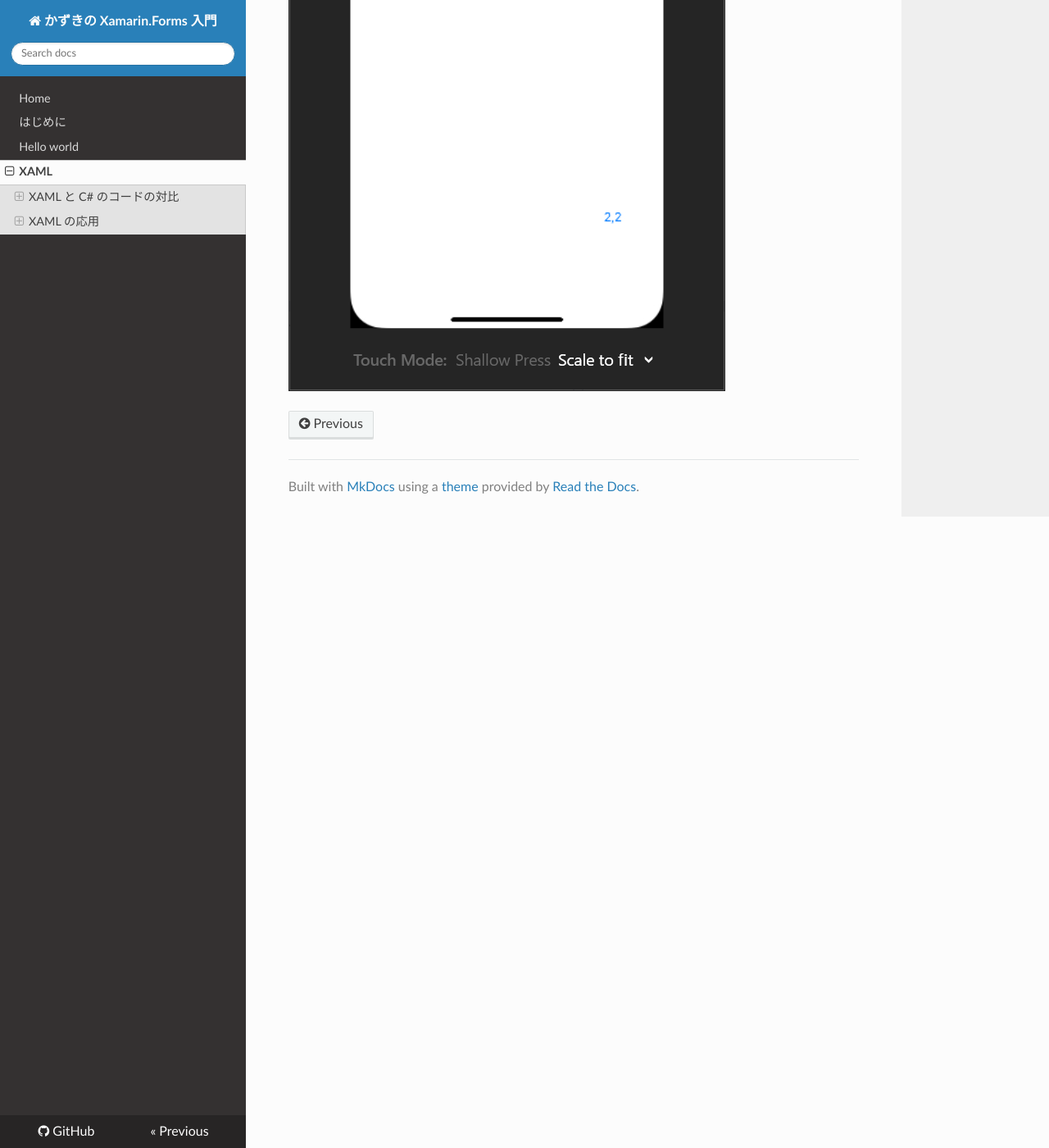
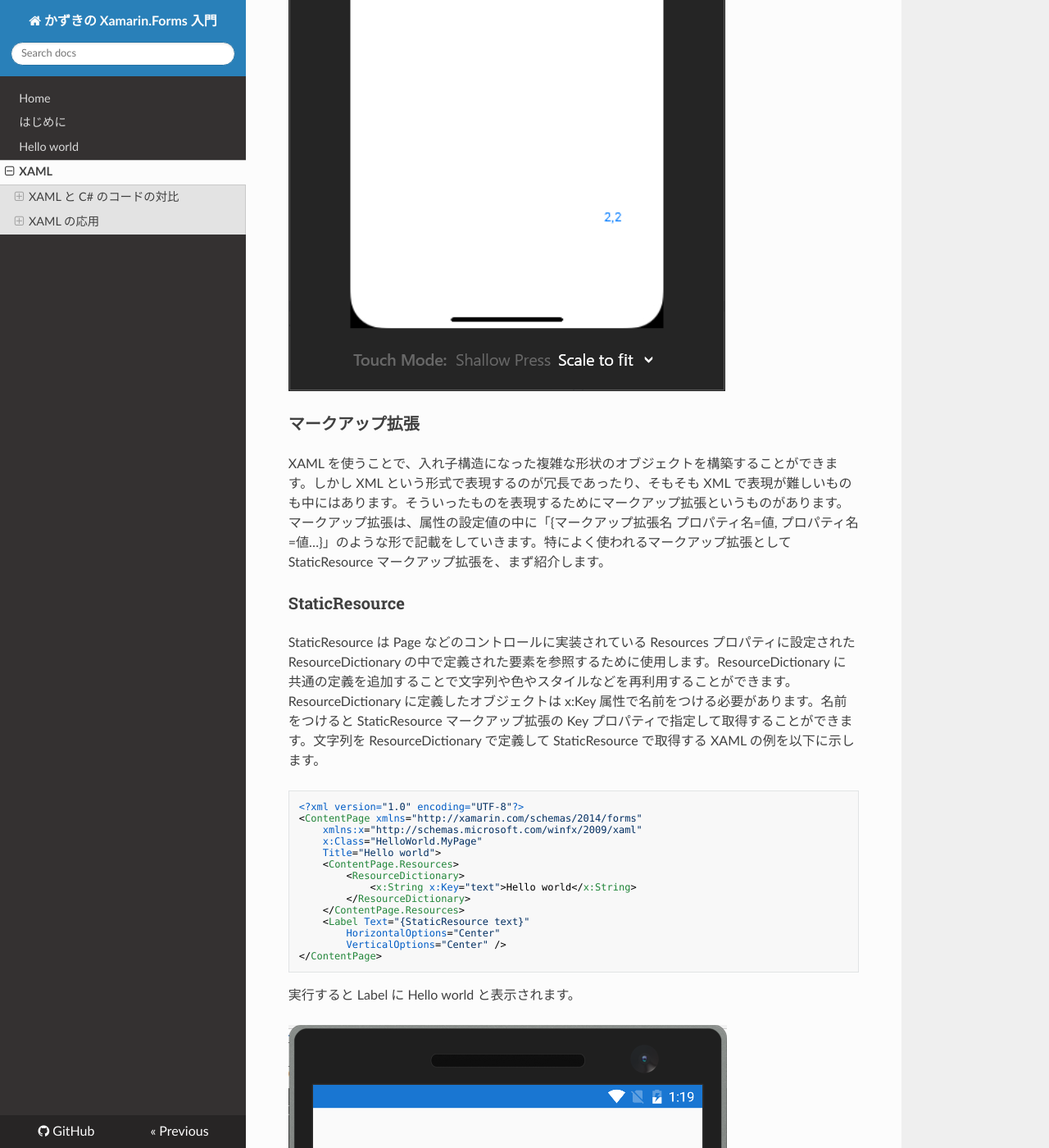
Before and after one commit to runceel/xfedu, an MkDocs documentation site: the page built from docs/03.xaml/index.md, in a window 1280 px wide and 1400 px high, scrolled down 8131 px. Shown: the whole window at 82% size. Built offline with MkDocs 1.6.1, drawn with Linux system fonts in a browser that asks for light colours; nearby versions of some CDN libraries; old or Windows-style settings are respelled for this version of MkDocs.

Commit message:
staticresource

````diff
--- a/docs/03.xaml/index.md
+++ b/docs/03.xaml/index.md
@@ -184,3 +184,34 @@ XAMLには、オブジェクトには本来存在していない他のクラス
 ![Attached property](images/android-attached.png)
 
 ![Attached property](images/ios-attached.png)
+
+### マークアップ拡張
+
+XAML を使うことで、入れ子構造になった複雑な形状のオブジェクトを構築することができます。しかし XML という形式で表現するのが冗長であったり、そもそも XML で表現が難しいものも中にはあります。そういったものを表現するためにマークアップ拡張というものがあります。マークアップ拡張は、属性の設定値の中に「{マークアップ拡張名 プロパティ名=値, プロパティ名=値…}」のような形で記載をしていきます。特によく使われるマークアップ拡張として StaticResource マークアップ拡張を、まず紹介します。
+
+### StaticResource
+
+StaticResource は Page などのコントロールに実装されている Resources プロパティに設定された ResourceDictionary の中で定義された要素を参照するために使用します。ResourceDictionary に共通の定義を追加することで文字列や色やスタイルなどを再利用することができます。ResourceDictionary に定義したオブジェクトは x:Key 属性で名前をつける必要があります。名前をつけると StaticResource マークアップ拡張の Key プロパティで指定して取得することができます。文字列を ResourceDictionary で定義して StaticResource で取得する XAML の例を以下に示します。
+
+```xml
+<?xml version="1.0" encoding="UTF-8"?>
+<ContentPage xmlns="http://xamarin.com/schemas/2014/forms"
+    xmlns:x="http://schemas.microsoft.com/winfx/2009/xaml"
+    x:Class="HelloWorld.MyPage"
+    Title="Hello world">
+    <ContentPage.Resources>
+        <ResourceDictionary>
+            <x:String x:Key="text">Hello world</x:String>
+        </ResourceDictionary>
+    </ContentPage.Resources>
+    <Label Text="{StaticResource text}"
+        HorizontalOptions="Center"
+        VerticalOptions="Center" />
+</ContentPage>
+```
+
+実行すると Label に Hello world と表示されます。
+
+![Android StaticResource](images/android-staticresource.png)
+
+![iOS StaticResource](images/ios-staticresource.png)
````
Also changed, not shown: docs/03.xaml/images/android-staticresource.png (added), docs/03.xaml/images/ios-staticresource.png (added), 1 other file.
